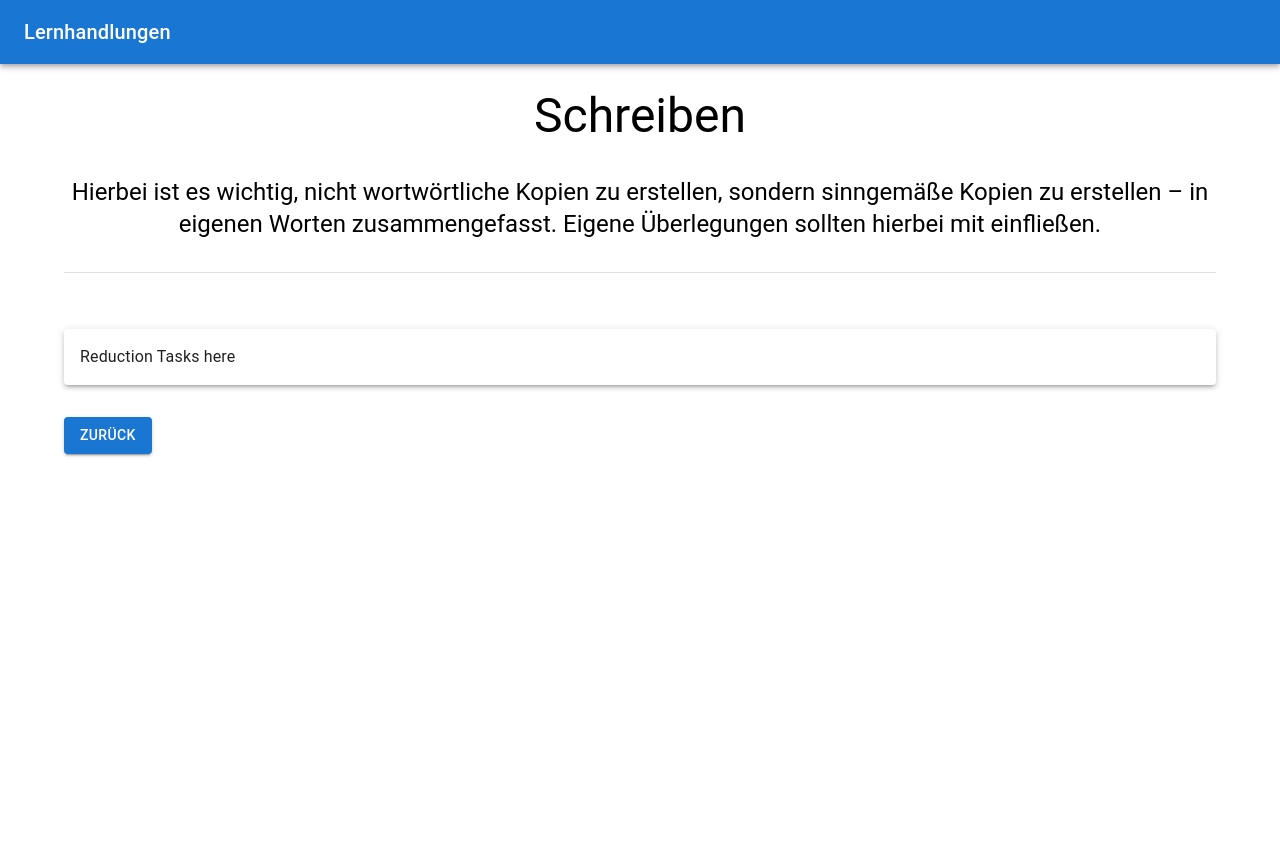
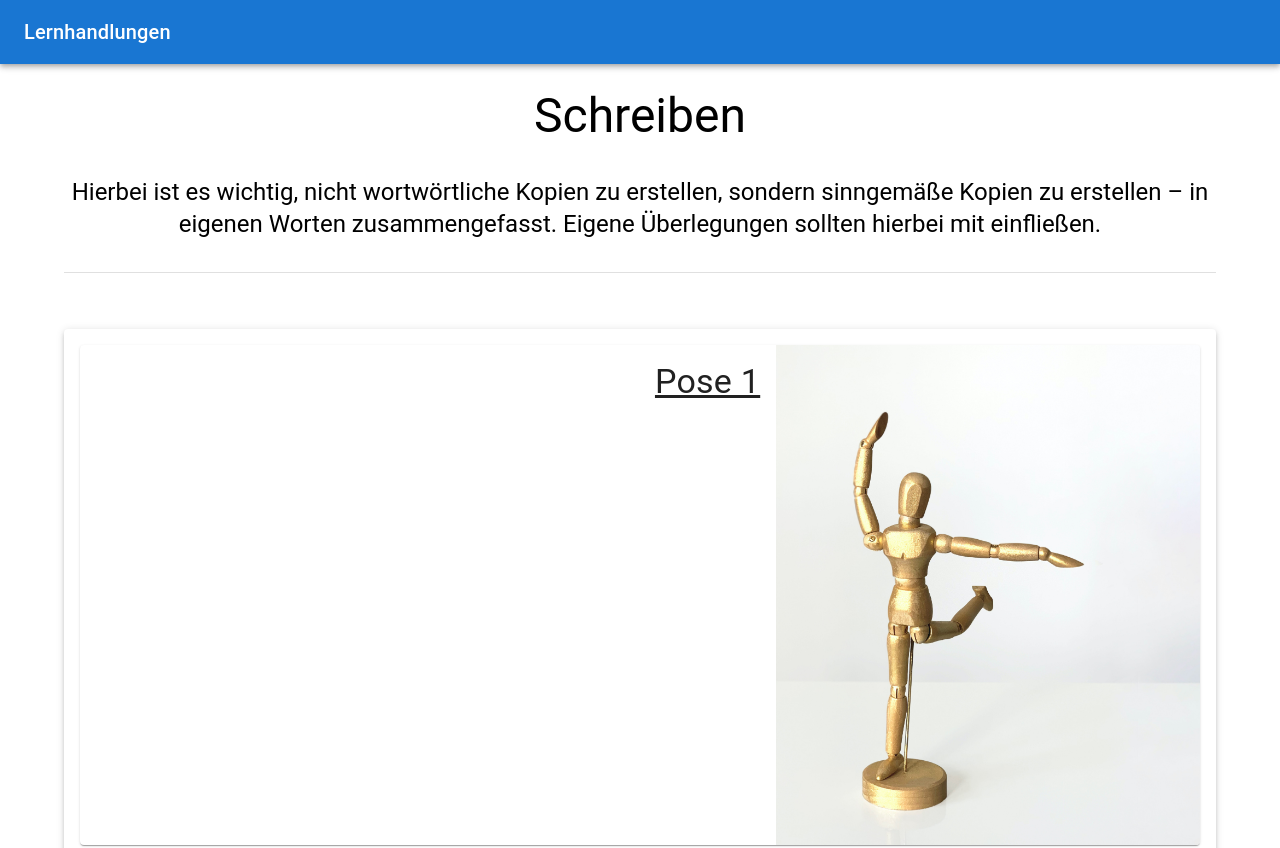
Before and after one commit to nezirdz/koko-lernhandlungen, a Gatsby site: page /Schreiben in a window 1280 px wide. Shown: the top 848 px of the page. Before the commit the page ends 800 px from the top, so only its background shows below. Built offline with nearby package versions, Linux system fonts and the light colour scheme; Gatsby itself is replaced by a stand-in of ours.

Commit message:
added image carts

```diff
--- a/gatsby-config.js
+++ b/gatsby-config.js
@@ -10,6 +10,7 @@ module.exports = {
         path: "./src/media",
       },
     },
+    "gatsby-plugin-image",
     `gatsby-plugin-sharp`,
     `gatsby-transformer-sharp`,
   ],
--- a/package.json
+++ b/package.json
@@ -21,8 +21,9 @@
     "@mui/material": "^5.0.4",
     "gatsby": "^4.0.1",
     "gatsby-image": "^3.11.0",
+    "gatsby-plugin-image": "^2.0.0",
     "gatsby-plugin-material-ui": "^4.0.2",
-    "gatsby-plugin-sharp": "^4.0.0",
+    "gatsby-plugin-sharp": "^4.0.1",
     "gatsby-source-filesystem": "^4.0.0",
     "gatsby-transformer-sharp": "^4.0.0",
     "react": "^17.0.1",
--- /dev/null
+++ b/src/components/images/ImageCard.tsx
@@ -0,0 +1,68 @@
+import {
+  Card,
+  CardContent,
+  CardMedia,
+  Modal,
+  useMediaQuery,
+} from "@mui/material";
+import { Box } from "@mui/system";
+import React, { useState } from "react";
+
+interface Props {
+  children: JSX.Element | null | JSX.Element[];
+  imageRight?: boolean;
+  image: string;
+  fluid: string;
+  alt: string;
+}
+
+const style = {
+  position: "absolute" as "absolute",
+  top: "50%",
+  left: "50%",
+  transform: "translate(-50%, -50%)",
+  width: "100%",
+  bgcolor: "background.paper",
+  display: "flex",
+};
+
+export const ImageCard: React.FC<Props> = ({
+  children,
+  imageRight,
+  image,
+  fluid,
+  alt,
+}) => {
+  const [open, setOpen] = useState(false);
+  const toggleOpen = () => setOpen(!open);
+
+  const small: boolean = useMediaQuery("(min-width:600px)");
+  const direction = imageRight ? "row" : "row-reverse";
+  const mobile = small ? direction : "column";
+
+  return (
+    <Card sx={{ display: "flex", flexDirection: mobile }}>
+      <Box sx={{ display: "flex", flexDirection: "column" }}>
+        <CardMedia
+          height={small ? "500" : "170"}
+          component={"img"}
+          image={image}
+          alt={alt}
+          onClick={toggleOpen}
+        />
+        <Modal open={open} onClose={toggleOpen}>
+          <Box sx={style}>
+            <img
+              src={fluid}
+              alt={alt}
+              style={{ margin: "auto", maxWidth: "100%" }}
+            />
+          </Box>
+        </Modal>
+      </Box>
+      <Box sx={{ display: "flex", flexDirection: "column" }}>
+        <CardContent sx={{ flex: "1 0 auto" }}>{children}</CardContent>
+      </Box>
+    </Card>
+  );
+};
--- /dev/null
+++ b/src/components/images/ImageWrapper.tsx
@@ -0,0 +1,51 @@
+import { Modal } from "@mui/material";
+import { Box } from "@mui/system";
+import { GatsbyImage } from "gatsby-plugin-image";
+import React, { useState } from "react";
+
+interface Props {
+  image: any;
+  name: string;
+}
+
+// const boxStyle = {
+//   position: "absolute" as "absolute",
+//   top: "35%",
+//   left: "50%",
+//   transform: "translate(-50%, -50%)",
+//   width: "40vw",
+//   height: "60vh",
+//   bgcolor: "background.paper",
+//   boxShadow: 24,
+//   p: 4,
+// };
+
+const style = {
+  maxWidth: "60vw",
+  // maxHeight: "70vh",
+};
+
+export const ImageWrapper: React.FC<Props> = ({ name, image }) => {
+  const [open, setOpen] = useState(false);
+  const toggleOpen = () => setOpen(!open);
+
+  return (
+    <>
+      <GatsbyImage
+        imgStyle={{ width: "100%" }}
+        image={image}
+        alt={name}
+        onClick={() => toggleOpen()}
+      />
+      <Modal
+        open={open}
+        onClose={toggleOpen}
+        aria-labelledby='modal-modal-title'
+        aria-describedby='modal-modal-description'>
+        <Box style={style}>
+          <GatsbyImage image={image} alt={name} imgStyle={{ width: "100%" }} />
+        </Box>
+      </Modal>
+    </>
+  );
+};
--- a/src/components/main/index.tsx
+++ b/src/components/main/index.tsx
@@ -1,4 +1,4 @@
-import { Container, Grid } from "@mui/material";
+import { Grid } from "@mui/material";
 import React from "react";
 import { Sprechen } from "./handlungen/Sprechen";
 import { Verstehen } from "./handlungen/Verstehen";
@@ -8,7 +8,6 @@ import { Zeichnen } from "./handlungen/Zeichnen";
 import { Einschatzen } from "./handlungen/Einschaetzen";
 import { Analysieren } from "./handlungen/Analysieren";
 import { Entwickeln } from "./handlungen/Entwickeln";
-import { Box } from "@mui/system";
 
 export const Main: React.FC = () => {
   return (
--- a/src/pages/Schreiben.tsx
+++ b/src/pages/Schreiben.tsx
@@ -1,16 +1,94 @@
+import React from "react";
 import { Typography } from "@mui/material";
-import React from "react";
+import { graphql, useStaticQuery } from "gatsby";
 import { WrappingPaper } from "../components/pages/WrappingPaper";
 import { PageWrapper } from "../utils/pageWrapper/PageWrapper";
+import { getImage, ImageDataLike, StaticImage } from "gatsby-plugin-image";
+import { ImageWrapper } from "../components/images/ImageWrapper";
+import { ImageCard } from "../components/images/imageCard";
 
-const Schreiben: React.FC = () => {
+interface Nodes {
+  node:
+    | ImageDataLike & {
+        id: string;
+        name: string;
+        childImageSharp: {
+          fluid: {
+            src: string;
+          };
+          fixed: {
+            src: string;
+          };
+        };
+      };
+}
+
+interface Props {
+  children: JSX.Element | null | JSX.Element[];
+}
+
+export const Images: React.FC = () => {
+  const data: any = useStaticQuery(graphql`
+    query {
+      images: allFile(filter: { name: { regex: "/Pose/" } }) {
+        edges {
+          node {
+            id
+            name
+            childImageSharp {
+              fixed(toFormat: WEBP, width: 500, height: 500) {
+                src
+              }
+              fluid {
+                src
+              }
+            }
+          }
+        }
+      }
+    }
+  `);
+
+  const [...images]: Nodes[] = data.images.edges;
+  // const image = getImage();
+
+  const sortedImages = images.sort((a, b) =>
+    a.node.name.localeCompare(b.node.name)
+  );
+
+  const elements = sortedImages.map((image, index) => {
+    let right: boolean | undefined = index % 2 ? true : false;
+    return (
+      <WrappingPaper key={image.node.name}>
+        <ImageCard
+          imageRight={right}
+          image={image.node.childImageSharp.fixed.src}
+          fluid={image.node.childImageSharp.fluid.src}
+          alt={image.node.name}>
+          <Typography
+            variant='h4'
+            style={{
+              textAlign: "center",
+              textDecoration: "underline",
+              marginBottom: "1rem",
+            }}>
+            {image.node.name}
+          </Typography>
+        </ImageCard>
+      </WrappingPaper>
+    );
+  });
+
+  return <>{elements}</>;
+};
+
+const Schreiben: React.FC<Props> = () => {
   const description: string =
     "Hierbei ist es wichtig, nicht wortwörtliche Kopien zu erstellen, sondern sinngemäße Kopien zu erstellen – in eigenen Worten zusammengefasst. Eigene Überlegungen sollten hierbei mit einfließen.";
+
   return (
     <PageWrapper title='Schreiben' shortDescription={description}>
-      <WrappingPaper>
-        <Typography> Reduction Tasks here</Typography>
-      </WrappingPaper>
+      <Images />
     </PageWrapper>
   );
 };
```
Also changed, not shown: src/media/Pose 1.jpg (added), src/media/Pose 2.jpg (added), src/media/Pose 3.jpg (added), src/media/Pose 4.jpg (added), 1 other file.
